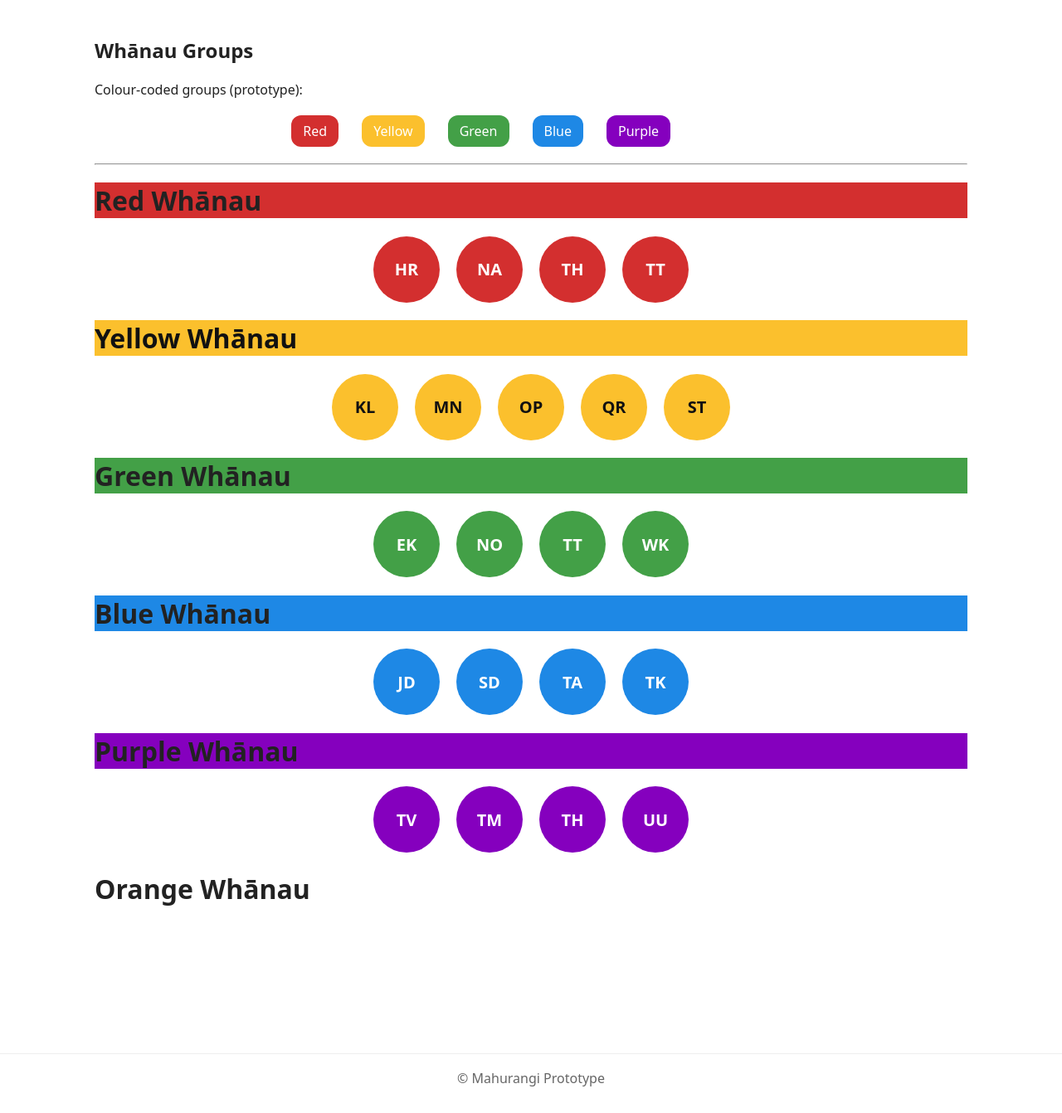
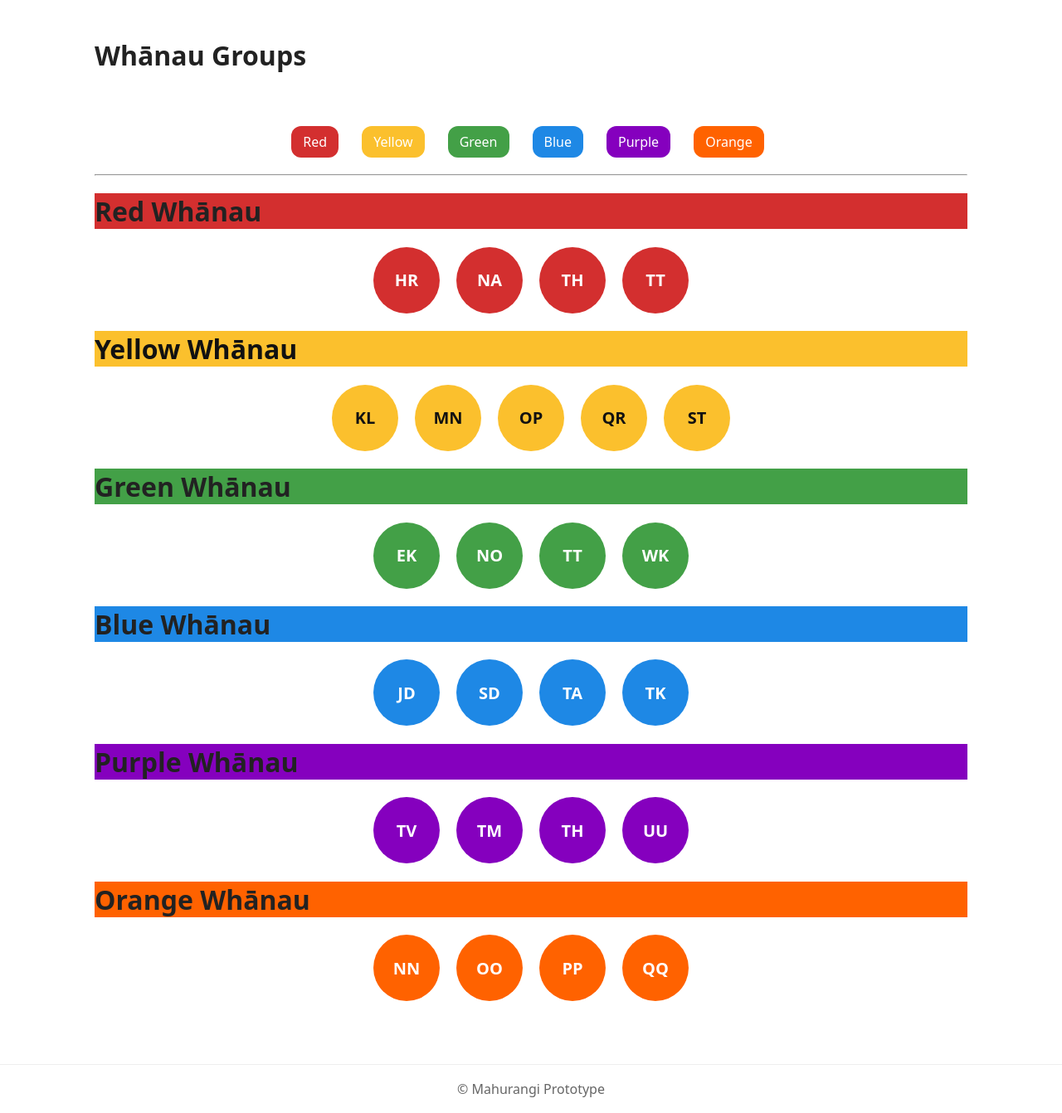
Before and after one commit to mahuec45/websiteproto, a Flask app: page /whanaus in a window 1280 px wide. Shown: the part 81-1423 px from the top of the page at 83% size. Before the commit the page ends 1391 px from the top, so only its background shows below. Run offline with Flask 3, Linux system fonts and the light colour scheme.

Commit message:
Last commit of school 2025

```diff
--- a/website proto/static/style.css
+++ b/website proto/static/style.css
@@ -58,6 +58,7 @@
 .whanau-green{ background:var(--green) }
 .whanau-blue{ background:var(--blue) }
 .whanau-purple{ background:var(--purple) }
+.whanau-orange{ background:var(--orange) }
 
 .whanau-pill{ padding:8px 14px; border-radius:12px; color:white; margin-right:8px }
 
@@ -101,3 +102,11 @@
   font-size: large;
   text-align: center;
 }
+
+.whanau-page-title {
+  text-align: left;
+  display: flex;
+  align-items: baseline;
+  alignment-baseline: text-after-edge;
+  gap: 0px;
+}
--- a/website proto/templates/404.html
+++ b/website proto/templates/404.html
@@ -1,6 +1,6 @@
 {% extends "base.html" %}
 {% block content %}
   <h2>404 — Not found</h2>
-  <p>We couldn't find that student.</p>
+  <p>student not found.</p>
   <p><a href="{{ url_for('students_page') }}">Back to students</a></p>
 {% endblock %}
--- a/website proto/templates/students.html
+++ b/website proto/templates/students.html
@@ -1,6 +1,6 @@
 {% extends "base.html" %}
 {% block content %}
-  <h2>All students</h2>
+  <h1>All students</h1>
 
   <form class="search-form" method="get" action="{{ url_for('students_page') }}">
     <input name="q" placeholder="Search students by name" value="{{ query|default('') }}">
--- a/website proto/templates/whanaus.html
+++ b/website proto/templates/whanaus.html
@@ -1,8 +1,10 @@
 {% extends "base.html" %}
 
 {% block content %}
-  <h2>Whānau Groups</h2>
-  <p>Colour-coded groups (prototype):</p>
+  <div class="whanau-page-title"></div><h1>Whānau Groups</h1>
+  </div>
+
+  <br>
 
   <!-- Whānau colour labels -->
   <div class="whanau-row">
@@ -71,7 +73,6 @@
   <h1 class="whanau-title whanau-orange">Orange Whānau</h1>
 
   <div class="whanau-row">
-    <div class="avatar whanau-orange"></div>
     <div class="avatar whanau-orange">NN</div>
     <div class="avatar whanau-orange">OO</div>
     <div class="avatar whanau-orange">PP</div>
```
